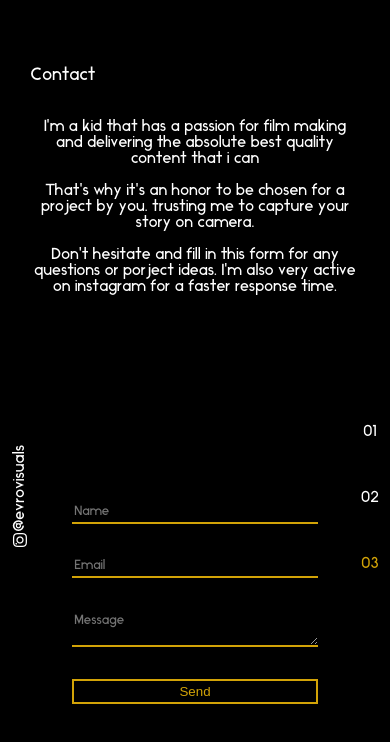
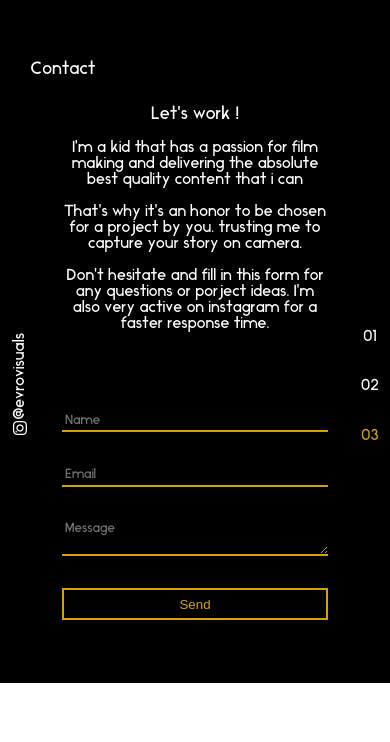
Before and after one commit to RafaelBackx/Auraz-portfolio, a Vue app: page / in a window 390 px wide. Shown: the part 1670-2412 px from the top of the page. After the commit the page ends 2353 px from the top, so only its background shows below. Built offline with nearby package versions, Linux system fonts and the light colour scheme.

Commit message:
responsive contact section

```diff
--- a/src/components/Contact.vue
+++ b/src/components/Contact.vue
@@ -15,6 +15,8 @@
         </div>
         <div id="contact-content">
             <div id="contact-article">
+                <h3 class="font-l">Let's work !</h3>
+                <br>
                 <p>
                     I'm a kid that has a passion for film making and delivering the absolute best quality content that i can
                 </p>
@@ -51,7 +53,7 @@ export default {
     #contact{
         margin: auto;
         width: 95vw;
-        height: 100vh;
+        height: 75vh;
         display: grid;
         grid-template-columns: 1fr 16fr 1fr;
         grid-template-rows: 1fr 15fr;
@@ -76,7 +78,8 @@ export default {
         grid-area: 2/2/3/3;
         display: flex;
         flex-direction: column;
-        justify-content: space-between;
+        align-items: center;
+        padding: 0 2em;
     }
 
     #contact-article{
@@ -101,7 +104,8 @@ export default {
         display: flex;
         flex-direction: column;
         gap: 2em;
-        width: 75%;
+        width: 100%;
+        /* width: 75%; */
     }
 
     .form-button{
@@ -109,14 +113,43 @@ export default {
         background-color: #000;
         color: #D2A307;
         border: 2px solid #D2A307;
-        padding: 0.2em;
+        padding: 0.5em;
         cursor: pointer;
     }
 
     .form-button:hover{
         background-color: #D2A307;
         color: #000;
+        font-weight: bold;
         transition: 200ms;
     }
 
+    @media screen and (min-width: 950px) {
+        #contact-content{
+            flex-direction: row-reverse;
+            gap: 1em;
+            padding: 0;
+        }
+
+        .form-button{
+            width: 5vw;
+        }
+
+        #form{
+            flex-basis: 70%;
+        }
+
+        #contact-article{
+            flex-basis: 30%;
+        }
+
+        #contact{
+            height: 50vh;
+        }
+
+        #contact-article > h3,p{
+            text-align: left;
+        }
+    }
+
 </style>
```
